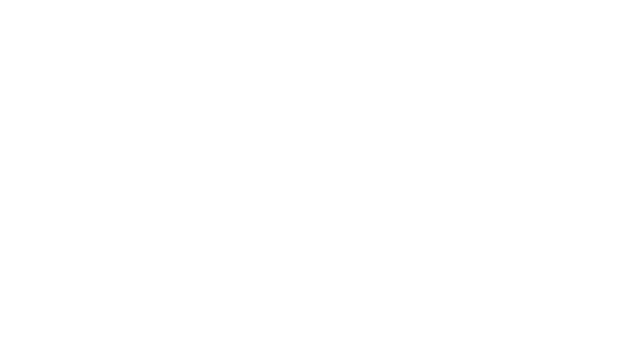
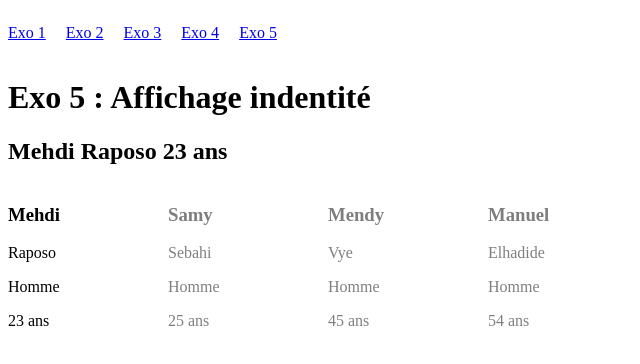
Before and after one commit to Mehdirps/Exos, a React (Create React App) app: page /exoCinq in a window 1280 px wide. Before the commit this address had no page. Shown: the top 364 px of the page, without its empty margins (0-640 px from the left). Built offline with nearby package versions, Linux system fonts and the light colour scheme.

Commit message:
🎨 : Exo 5

```diff
--- /dev/null
+++ b/src/components/ExoCinqExo.jsx
@@ -0,0 +1,34 @@
+import React, { useState } from 'react';
+
+const ExoCinqExo = () => {
+
+    const indenityArray = [
+        ['Mehdi', 'Raposo', 'Homme', '23 ans'],
+        ['Samy', 'Sebahi', 'Homme', '25 ans'],
+        ['Mendy', 'Vye', 'Homme', '45 ans'],
+        ['Manuel', 'Elhadide', 'Homme', '54 ans'],
+    ]
+
+    const [indenity, setIdentity] = useState(indenityArray[0]);
+
+
+    return (
+        <div>
+            <h2>{indenity[0]} {indenity[1]} {indenity[3]}</h2>
+            <div style={{ display: 'grid', gridTemplateColumns: '150px 150px 150px 150px ', gap: '10px' }}>
+                {
+                    indenityArray.map((item, i) => (
+                        <div style={{ opacity: indenity[0] === item[0] ? 1 : 0.5 }} onClick={() => setIdentity(item)}>
+                            <h3>{item[0]}</h3>
+                            <p>{item[1]}</p>
+                            <p>{item[2]}</p>
+                            <p>{item[3]}</p>
+                        </div>
+                    ))
+                }
+            </div>
+        </div>
+    );
+};
+
+export default ExoCinqExo;
--- a/src/layouts/Layout.jsx
+++ b/src/layouts/Layout.jsx
@@ -19,6 +19,9 @@
                     <NavLink exact="true" to="/exoQuatre">
                         <p>Exo 4</p>
                     </NavLink>
+                    <NavLink exact="true" to="/exoCinq">
+                        <p>Exo 5</p>
+                    </NavLink>
                 </nav>
             </header>
             <Outlet />
--- /dev/null
+++ b/src/pages/ExoCinq.jsx
@@ -0,0 +1,13 @@
+import React from 'react';
+import ExoCinqExo from '../components/ExoCinqExo';
+
+const ExoCinq = () => {
+    return (
+        <div>
+            <h1>Exo 5 : Affichage indentité</h1>
+            <ExoCinqExo />
+        </div>
+    );
+};
+
+export default ExoCinq;
--- a/src/pages/ExoQuatre.jsx
+++ b/src/pages/ExoQuatre.jsx
@@ -4,7 +4,7 @@
 const ExoQuatre = () => {
     return (
         <div>
-            <h1>Exo 3 : Liste de villes</h1>
+            <h1>Exo 4 : Ajouter supprimer images</h1>
             <ExoQuatreExo />
         </div>
     );
--- a/src/routes/index.js
+++ b/src/routes/index.js
@@ -5,6 +5,7 @@
 import ExoDeux from '../pages/ExoDeux';
 import ExoTrois from '../pages/ExoTrois';
 import ExoQuatre from '../pages/ExoQuatre';
+import ExoCinq from '../pages/ExoCinq';
 
 
 const index = () => {
@@ -16,6 +17,7 @@
                     <Route index path='/exoDeux' element={<ExoDeux />} />
                     <Route index path='/exoTrois' element={<ExoTrois />} />
                     <Route index path='/exoQuatre' element={<ExoQuatre />} />
+                    <Route index path='/exoCinq' element={<ExoCinq />} />
                 </Route>
             </Routes>
         </BrowserRouter>
```
